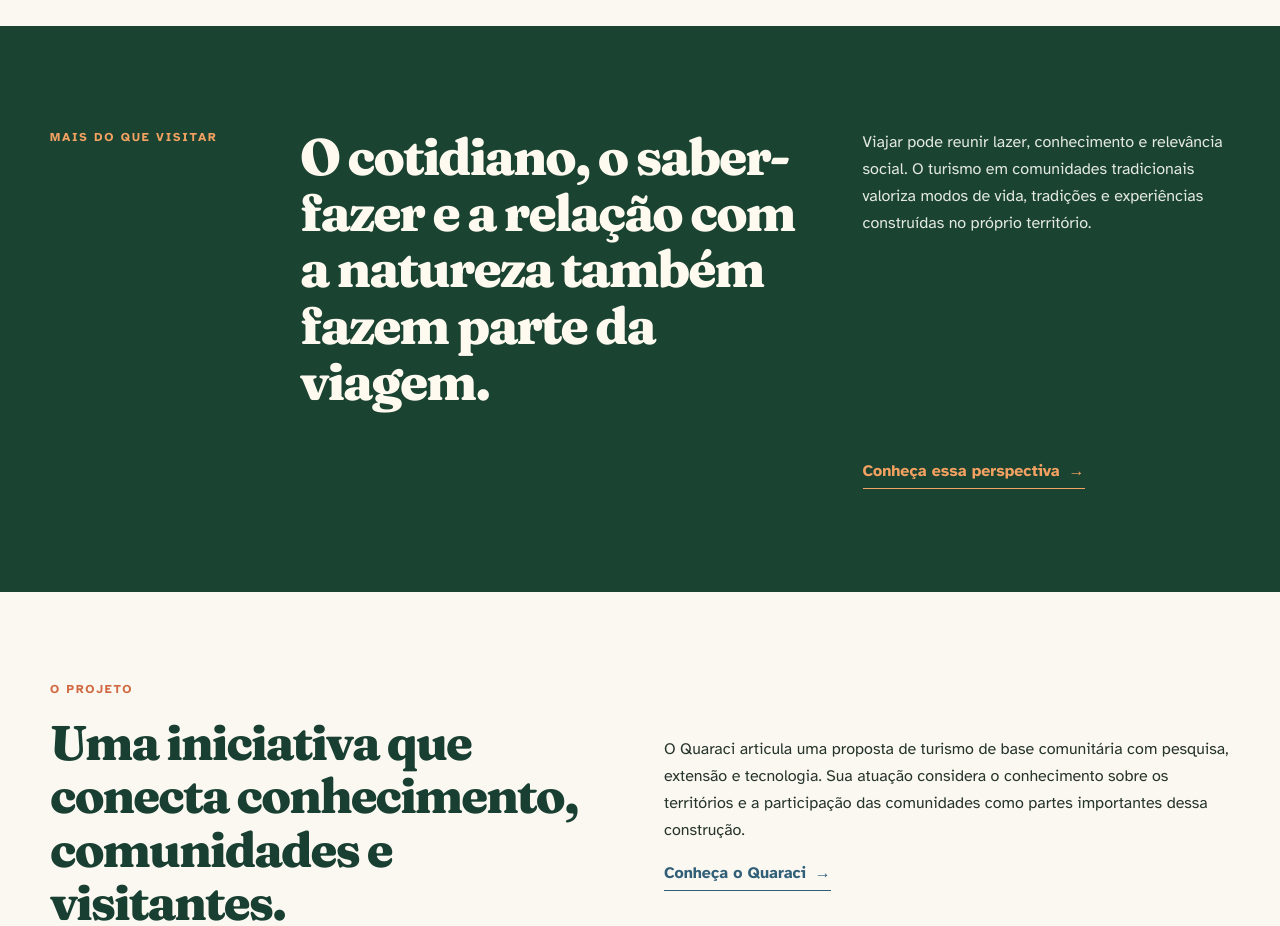
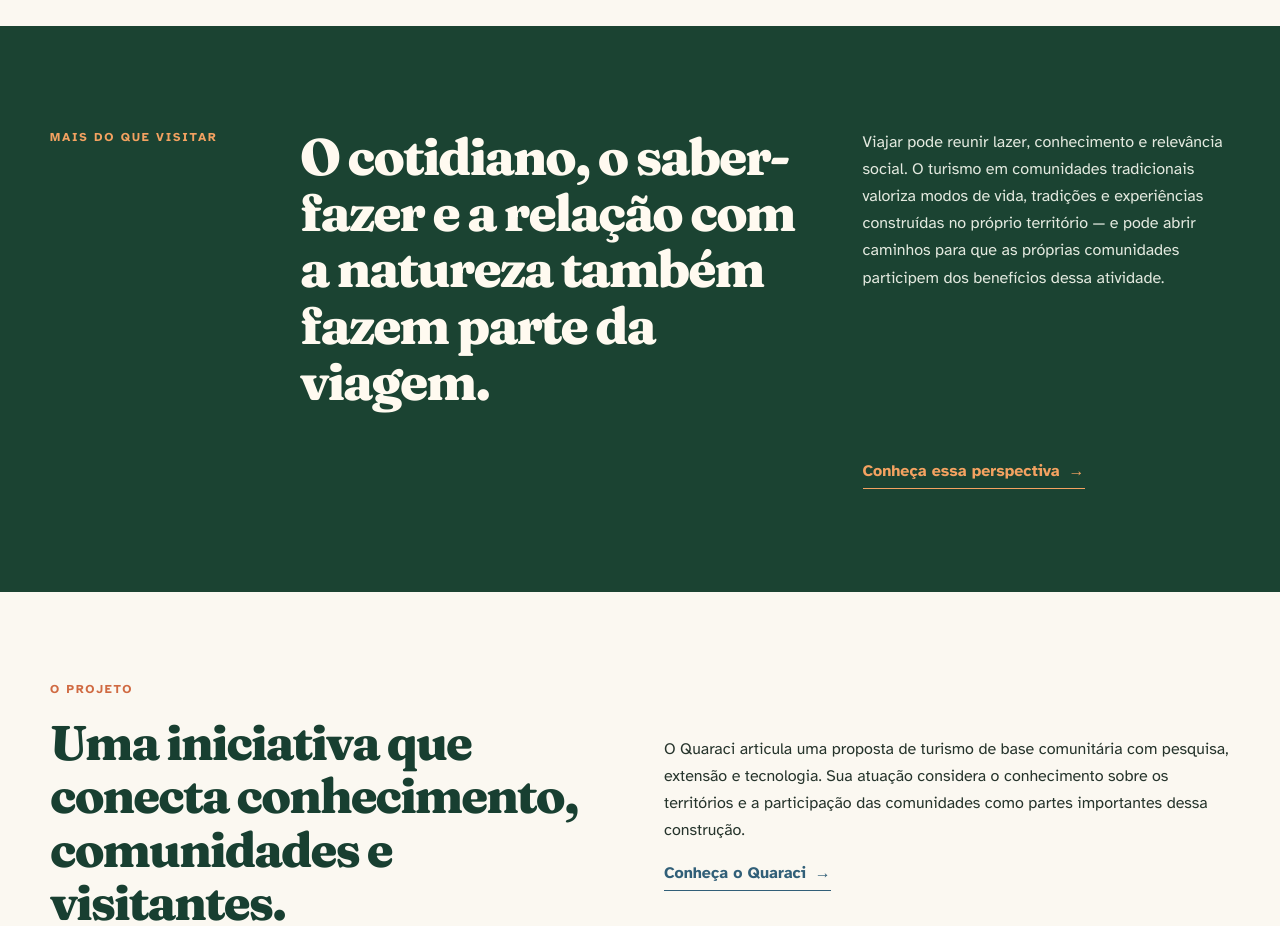
Before and after one commit to walefsouza/iahiiihshiai, a React (Vite) app in the folder quaraci-site/: page / in a window 1280 px wide. Shown: the part 820-1746 px from the top of the page. Built offline with nearby package versions, Linux system fonts and the light colour scheme.

Commit message:
Atualiza a homepage com a participação comunitária

```diff
--- a/quaraci-site/src/pages/Home.jsx
+++ b/quaraci-site/src/pages/Home.jsx
@@ -7,7 +7,7 @@ export default function Home() {
    <div className="hero-copy"><p className="eyebrow">TURISMO • CULTURA • TERRITÓRIO</p><h1>Conhecer um lugar também é <em>viver suas histórias.</em></h1><p className="lead">O Quaraci aproxima visitantes das comunidades tradicionais e convida a descobrir o cotidiano, os saberes e as relações com a natureza que fazem parte de cada território.</p><div className="actions"><a className="btn" href={PLAY_URL} target="_blank" rel="noreferrer">Conheça o Quaraci App <span>↗</span></a><Link className="text-link" to="/projeto">Entenda o projeto <span>→</span></Link></div><p className="hero-note">Uma proposta de turismo de valor em comunidades tradicionais.</p></div>
    <div className="hero-art"><Paisagem/><span className="art-caption">Chapada Diamantina e territórios de identidade</span></div>
   </section>
-  <section className="statement-section"><div className="wrap statement-grid"><p className="eyebrow">MAIS DO QUE VISITAR</p><h2>O cotidiano, o saber-fazer e a relação com a natureza também fazem parte da viagem.</h2><p>Viajar pode reunir lazer, conhecimento e relevância social. O turismo em comunidades tradicionais valoriza modos de vida, tradições e experiências construídas no próprio território.</p><Link className="text-link light-link" to="/territorios">Conheça essa perspectiva <span>→</span></Link></div></section>
+  <section className="statement-section"><div className="wrap statement-grid"><p className="eyebrow">MAIS DO QUE VISITAR</p><h2>O cotidiano, o saber-fazer e a relação com a natureza também fazem parte da viagem.</h2><p>Viajar pode reunir lazer, conhecimento e relevância social. O turismo em comunidades tradicionais valoriza modos de vida, tradições e experiências construídas no próprio território — e pode abrir caminhos para que as próprias comunidades participem dos benefícios dessa atividade.</p><Link className="text-link light-link" to="/territorios">Conheça essa perspectiva <span>→</span></Link></div></section>
   <section className="wrap section intro-grid"><div><p className="eyebrow">O PROJETO</p><h2>Uma iniciativa que conecta conhecimento, comunidades e visitantes.</h2></div><div><p>O Quaraci articula uma proposta de turismo de base comunitária com pesquisa, extensão e tecnologia. Sua atuação considera o conhecimento sobre os territórios e a participação das comunidades como partes importantes dessa construção.</p><Link className="text-link" to="/projeto">Conheça o Quaraci <span>→</span></Link></div></section>
   <section className="wrap section app-feature"><div className="app-mark"><div className="app-mark-inner"><span>Q</span></div><small>QUARACI APP</small></div><div><p className="eyebrow">NO SEU CELULAR</p><h2>Descubra comunidades, experiências e histórias.</h2><p>Com o aplicativo, é possível cadastrar seu perfil, publicar experiências, encontrar comunidades tradicionais e se conectar com pessoas do território.</p><div className="actions"><a className="btn" href={PLAY_URL} target="_blank" rel="noreferrer">Baixar na Google Play ↗</a><Link className="text-link" to="/aplicativo">Saiba como funciona <span>→</span></Link></div></div></section>
   <section className="wrap section pillars"><div className="head-row"><div><p className="eyebrow">O QUE NOS MOVE</p><h2>Uma experiência construída com respeito ao território.</h2></div><Link className="text-link" to="/territorios">Saiba mais <span>→</span></Link></div><div className="pillar-grid"><article className="pillar p-green"><span>01</span><h3>Diversidade</h3><p>Reconhecer a pluralidade de povos, culturas e modos de vida.</p></article><article className="pillar p-orange"><span>02</span><h3>Vivência</h3><p>Valorizar experiências que aproximam visitantes do cotidiano local.</p></article><article className="pillar p-blue"><span>03</span><h3>Autenticidade</h3><p>Dar visibilidade aos saberes, às histórias e às práticas de cada território.</p></article><article className="pillar p-sand"><span>04</span><h3>Comunidades tradicionais</h3><p>Colocar as comunidades e seus territórios no centro da experiência.</p></article><article className="pillar p-orange"><span>05</span><h3>Protagonismo</h3><p>Reconhecer a participação das comunidades na construção do turismo em seus territórios.</p></article></div></section>
```
